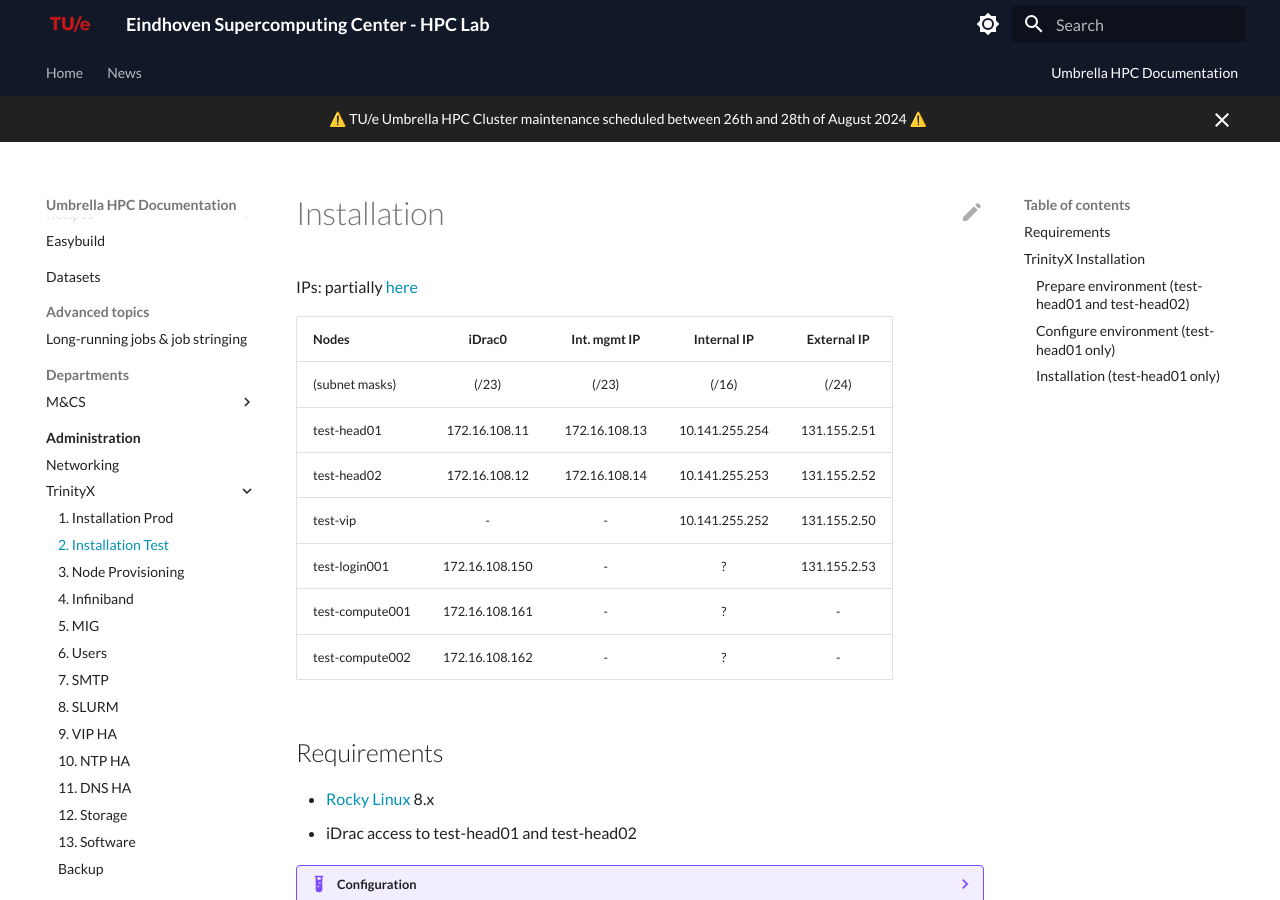
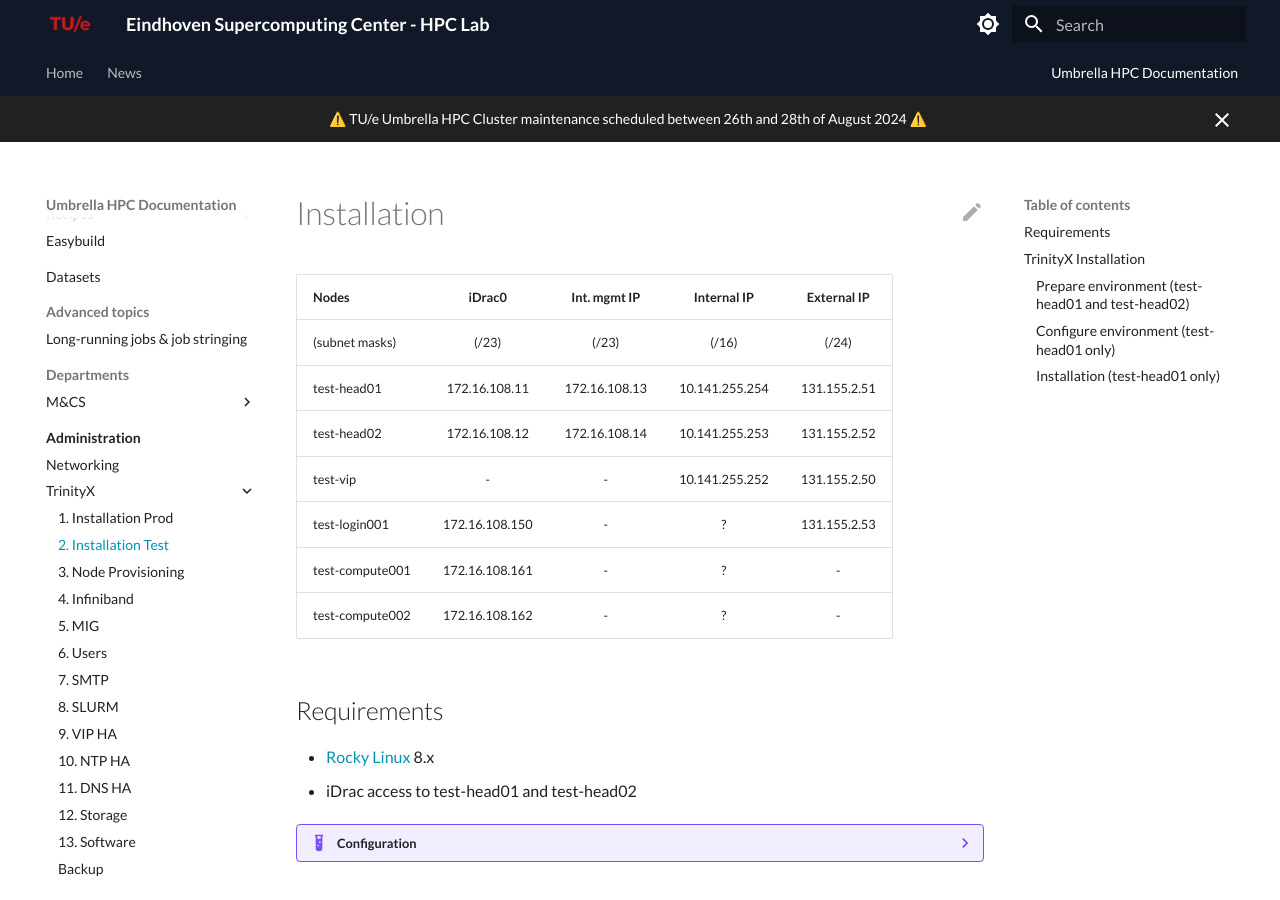
Before and after one commit to gferhpc/supercomputing.tue.nl, an MkDocs documentation site: the page built from pages/documentation/administration/trinityx/test-installation.md, in a window 1280 px wide and 900 px high. Built offline with MkDocs 1.6.1 and Material for MkDocs 9.7.7, drawn with Linux system fonts in a browser that asks for light colours.

Commit message:
doc: admin: trix: test cluster

```diff
--- a/pages/documentation/administration/trinityx/test-installation.md
+++ b/pages/documentation/administration/trinityx/test-installation.md
@@ -1,6 +1,4 @@
 # Installation
-
-IPs: partially [here](../networking.md)
 
 | Nodes                 |      iDrac0    |  Int. mgmt IP  |   Internal IP  | External IP   |
 |:----------------------|:--------------:|:--------------:|:--------------:|:-------------:|
```
